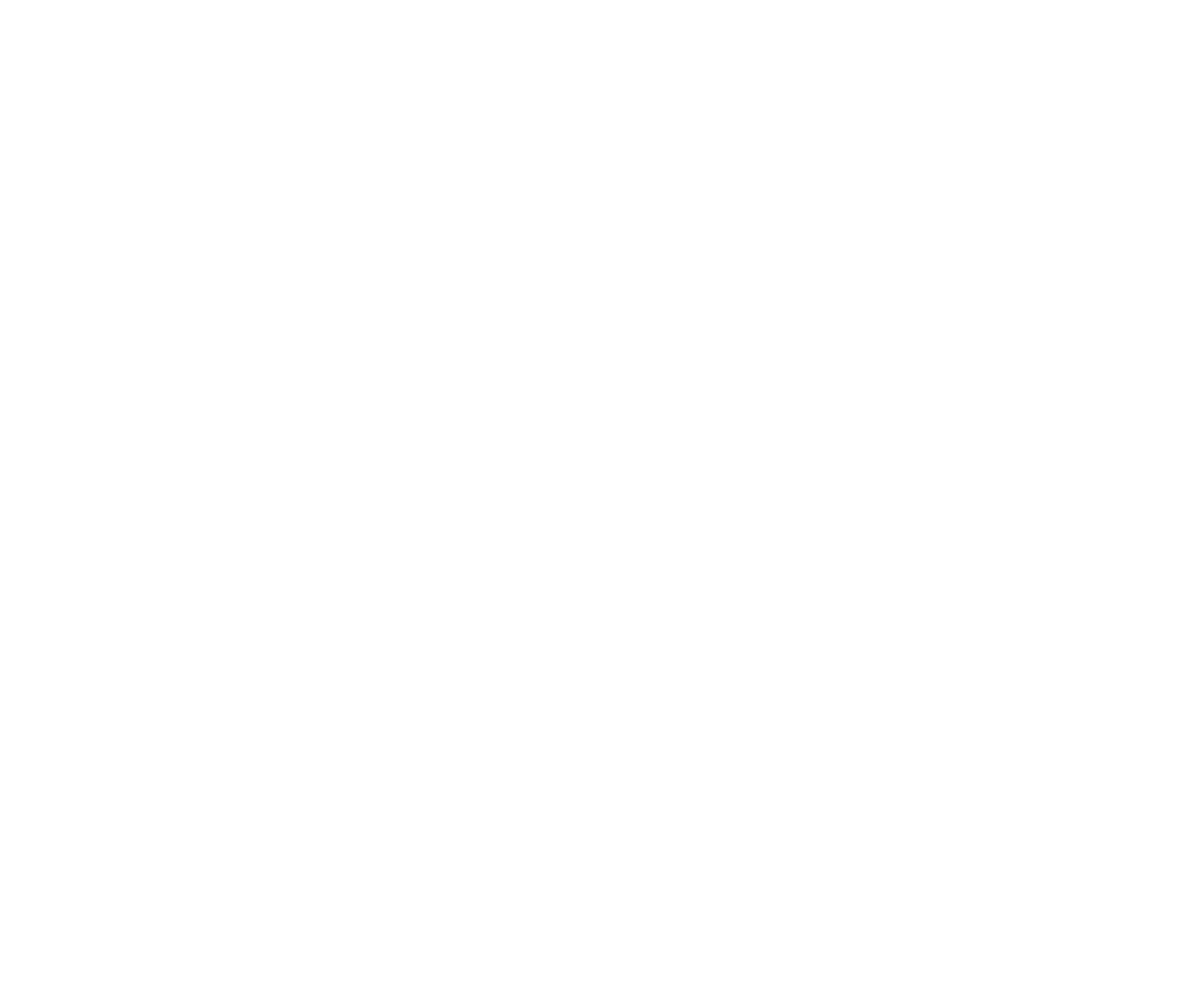
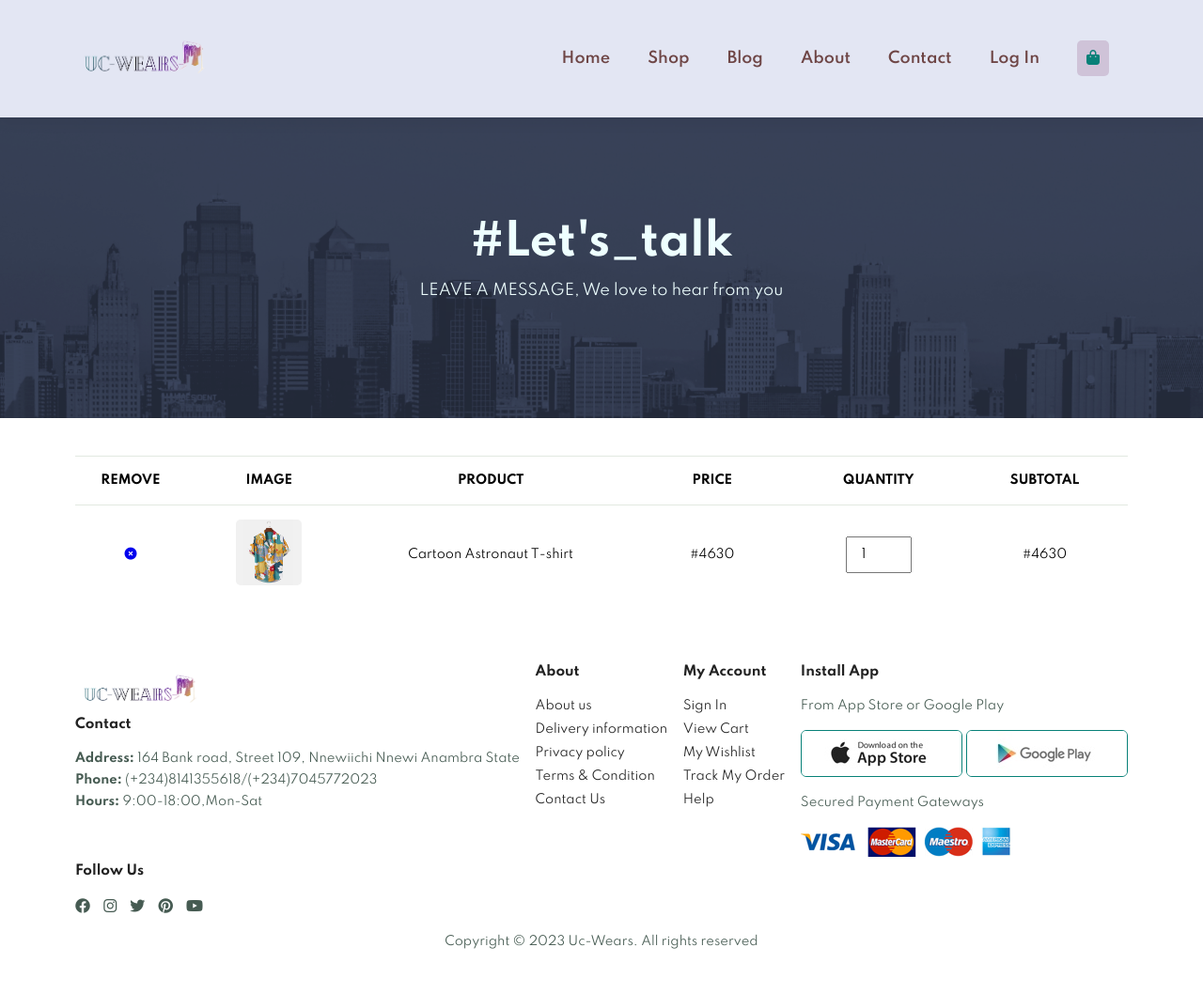
Before and after one commit to njonisomkene/UC-WEARS, a plain HTML site: page cart.html in a window 1280 px wide. Shown: the whole page at 94% size. Before the commit the page ends 800 px from the top, so only its background shows below. Drawn offline with Linux system fonts and the light colour scheme.

Commit message:
added the cart page

```diff
--- a/cart.html
+++ b/cart.html
@@ -1,22 +1,127 @@
 <!DOCTYPE html>
 <html lang="en">
 
-    <head>
-        <meta charset="UTF-8">
-        <meta http-equiv="X-UA-Compatible" content="IE=edge">
-        <meta name="viewport" content="width=device-width, initial-scale=1.0">
-        <title>UcWears.net</title>
+<head>
+    <meta charset="UTF-8" />
+    <meta http-equiv="X-UA-Compatible" content="IE=edge" />
+    <meta name="viewport" content="width=device-width, initial-scale=1.0" />
+    <title>UcWears.net</title>
+    <link rel="stylesheet" href="font6.4.2/css/all.css" />
+    <link rel="stylesheet" href="style.css" />
+</head>
 
-        <link rel="stylesheet" href="https://pro.fontawesome.com/releases/v5.10.0/css/all.css" />
+<body>
+    <!-- ======header section====== -->
 
-        <link rel="stylesheet" href="style.css">
-    </head>
+    <section id="header">
+        <a href="#"><img src="img/UC-WEARS_2-removebg-preview.png" alt="" class="logo" /></a>
+        <div>
+            <ul id="navbar">
+                <li><a href="index.html">Home</a></li>
+                <li><a href="shop.html">Shop</a></li>
+                <li><a href="blog.html">Blog</a></li>
+                <li><a href="about.html">About</a></li>
+                <li><a href="contact.html" >Contact</a></li>
+                <li><a href="login.html">Log In </a></li>
+                <li>
+                    <a href="cart.html" id="lg-bag" class="active"><i class="fa fa-shopping-bag"></i></a>
+                </li>
+                <a href="#" id="close"><i class="fa fa-times"></i></a>
+            </ul>
+        </div>
+        <div id="mobile">
+            <a href="cart.html"><i class="fa fa-shopping-bag"></i></a>
+            <i id="bar" class="fas fa-outdent"></i>
+        </div>
+    </section>
+    <!-- =============header section ends========= -->
+    <section id="page-header" class="about-header ">
+        <h2>#Let's_talk</h2>
 
-    <body>
+        <p>LEAVE A MESSAGE, We love to hear from you</p>
+    </section>
 
+    <section id="cart" class="section-p1">
+<table width="100%">
+<thead>
+    <tr>
+        <td>Remove</td>
+        <td>Image</td>
+        <td>Product</td>
+        <td>Price</td>
+        <td>Quantity</td>
+        <td>Subtotal</td>
+    </tr>
+</thead>
+<tbody>
+    <tr>
+        <td><a href="#"><i class="fa fa-times-circle"></i></a></td>
+        <td><img src="img/products/f1.jpg" alt="" srcset=""></td>
+        <td>Cartoon Astronaut T-shirt</td>
+        <td>#4630</td>
+        <td><input type="number" value="1"></td>
+        <td>#4630</td>
+    </tr>
+</tbody>
+</table>
+    </section>
 
-        <script src="script.js"></script>
+    <!-- ==========footer beginscondition -->
+    <footer class="section-p1">
+        <div class="col">
+            <img src="img/UC-WEARS_2-removebg-preview.png" alt="" class="logo" />
+            <h4>Contact</h4>
+            <p>
+                <strong>Address:</strong> 164 Bank road, Street 109, Nnewiichi Nnewi
+                Anambra State
+            </p>
+            <p><strong>Phone:</strong> (+234)8141355618/(+234)7045772023</p>
+            <p><strong>Hours:</strong> 9:00-18:00,Mon-Sat</p>
+            <div class="follow">
+                <h4>Follow Us</h4>
+                <div class="icon">
+                    <i class="fab fa-facebook"></i>
+                    <i class="fab fa-instagram"></i>
+                    <i class="fab fa-twitter"></i>
+                    <i class="fab fa-pinterest"></i>
+                    <i class="fab fa-youtube"></i>
+                </div>
+            </div>
+        </div>
+        <div class="col">
+            <h4>About</h4>
+            <a href="#">About us</a>
+            <a href="#">Delivery information</a>
+            <a href="#"> Privacy policy</a>
+            <a href="#">Terms & Condition</a>
+            <a href="#">Contact Us</a>
+        </div>
 
-    </body>
+        <div class="col">
+            <h4>My Account</h4>
+            <a href="#">Sign In</a>
+            <a href="#">View Cart</a>
+            <a href="#"> My Wishlist</a>
+            <a href="#">Track My Order</a>
+            <a href="#">Help</a>
+        </div>
+
+        <div class="col install">
+            <h4>Install App</h4>
+            <p>From App Store or Google Play</p>
+            <div class="row">
+                <img src="img/pay/app.jpg" alt="" />
+                <img src="img/pay/play.jpg" alt="" />
+            </div>
+            <p>Secured Payment Gateways</p>
+            <img src="img/pay/pay.png" alt="" />
+        </div>
+
+        <div class="copyright">
+            <p>Copyright © 2023 Uc-Wears. All rights reserved</p>
+        </div>
+    </footer>
+    <script src="script.js"></script>
+</body>
 
 </html>
--- a/style.css
+++ b/style.css
@@ -988,6 +988,72 @@ padding-bottom: 25px;
   color: #000;
 }
 
+
+/* ==============CART PAGE SECTION======= */
+
+
+
+#cart table{
+  width: 100%;
+  border-collapse: collapse;
+  table-layout: fixed;
+  white-space: nowrap;
+}
+
+#cart table img{
+  width: 70px;
+  border-radius: 5px;
+}
+
+#cart table td:nth-child(1){
+  width: 100px;
+  text-align: center;
+}
+
+
+#cart table td:nth-child(2){
+  width: 150px;
+  text-align: center;
+}
+
+
+#cart table td:nth-child(3){
+  width: 250px;
+  text-align: center;
+}
+
+#cart table td:nth-child(4),
+#cart table td:nth-child(5),
+#cart table td:nth-child(6){
+  width: 150px;
+  text-align: center;
+}
+
+#cart table td:nth-child(5) input{
+width: 70px;
+padding: 10px 5px 10px 15px;
+}
+
+#cart table thead{
+  border: 1px solid #e2e9e1;
+  border-left: none;
+  border-right: none;
+}
+
+#cart table thead td{
+  font-weight: 700;
+  text-transform: uppercase;
+  font-size: 13px;
+  padding: 18px 0;
+}
+
+#cart table tbody tr td {
+  padding-top: 15px;
+}
+
+#cart table tbody tr{
+  font-size: 13px;
+}
 /* ========media queries for responsivenes====== */
 @media (max-width: 799px) {
   .section-p1 {
```
